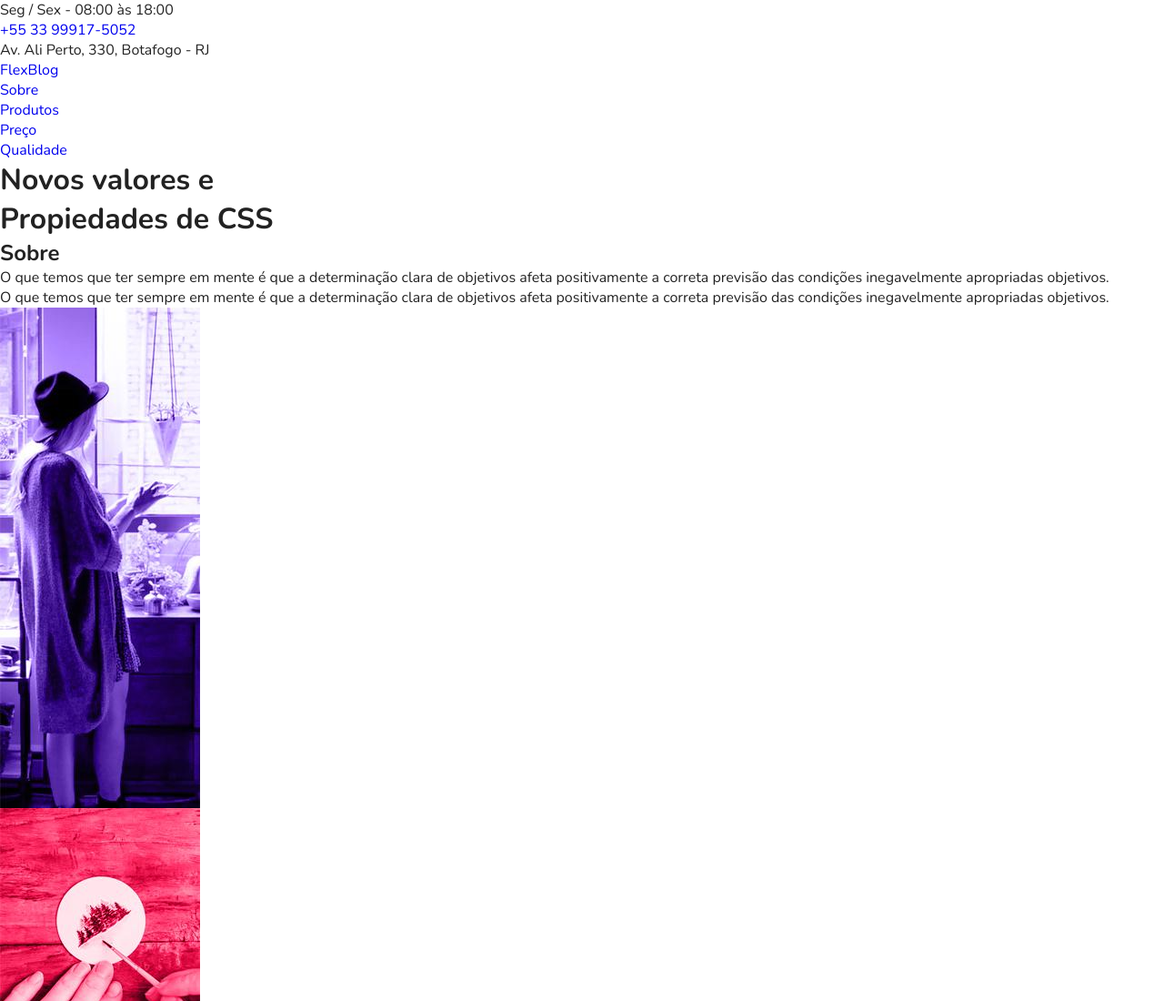
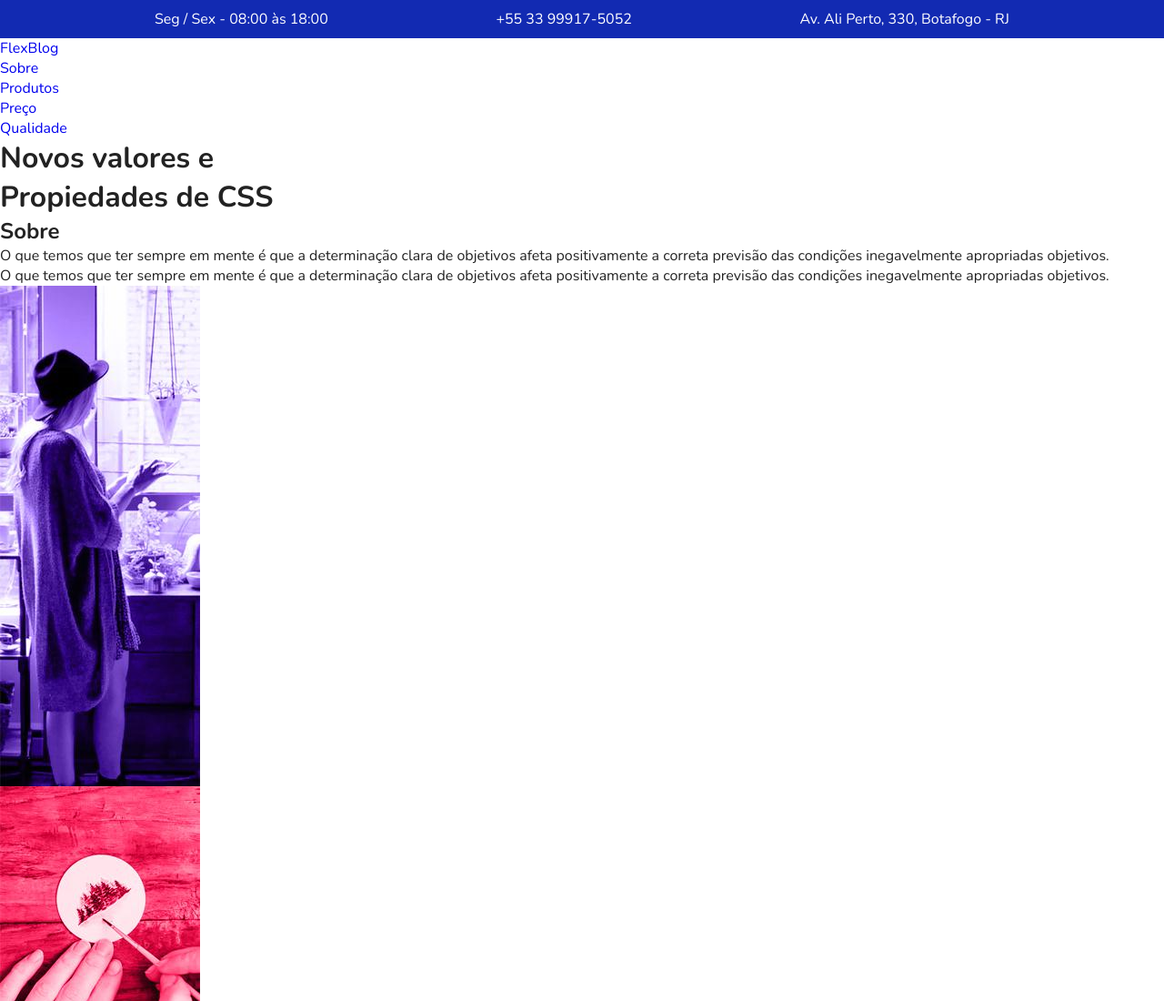
Before and after one commit to Pedro-Henrique771/projeto-flexblog, a plain HTML site: page index.html in a window 1280 px wide. Shown: the top 1100 px of the page at 91% size. Drawn offline with nearby package versions, Linux system fonts and the light colour scheme.

Commit message:
Final 3 aula

```diff
--- a/style.css
+++ b/style.css
@@ -24,3 +24,25 @@ img{
 *{
     box-sizing: border-box;
 }
+
+.superinfo-bg{
+    background-color: #122ab2;
+    color: white;
+}
+
+.superinfo{
+    max-width: 960px;
+    margin: 0 auto;
+    display: flex;
+    justify-content: space-between;
+    flex-wrap: wrap;
+    padding-top: 10px;
+}
+
+.superinfo p, .superinfo a{
+    margin: 0 10px 10px 10px;
+}
+
+.superinfo a{
+    color: white;
+}
```
